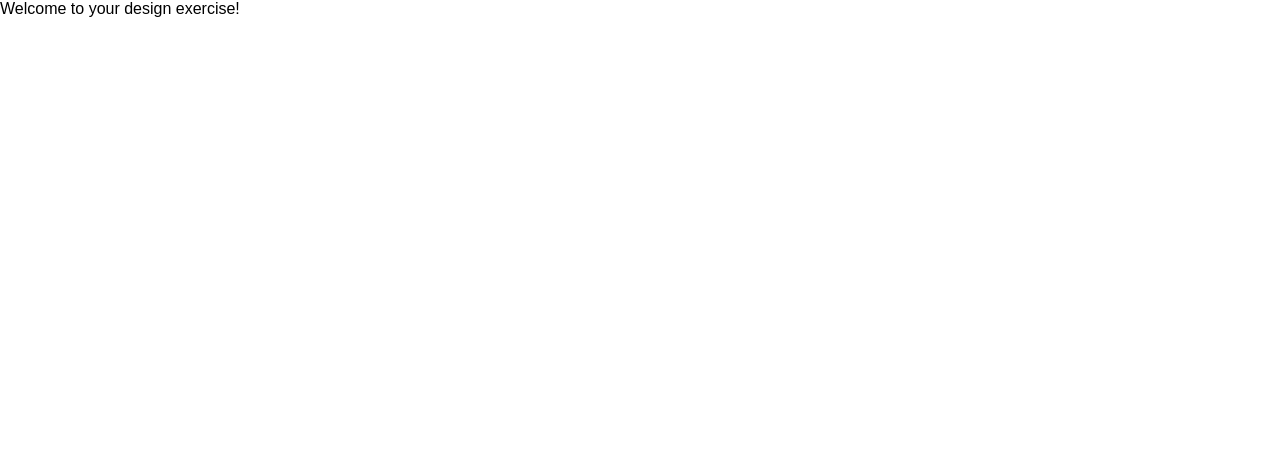
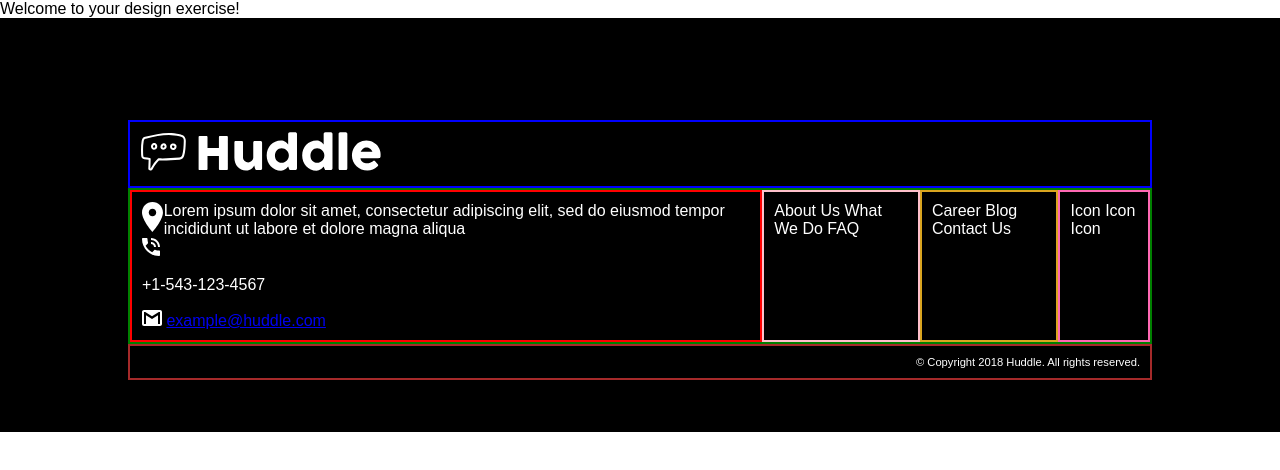
Before and after one commit to saschacollinet/design-exercise, a website built with Vite: page index.html in a window 1280 px wide. Built offline with nearby package versions, Linux system fonts and the light colour scheme.

Commit message:
add footer in index.html, add footer.css add, import in style.css, add footer.svgs

```diff
--- /dev/null
+++ b/css/footer.css
@@ -0,0 +1,63 @@
+.huddle-footer {
+  border: 2px solid black;
+  background-color: black;
+  color: #fff;
+}
+
+.huddle-footer__position {
+  width: 80vw;
+  position: relative;
+  margin: 100px auto 50px auto;
+}
+
+.huddle-footer__logo {
+  border: 2px solid blue;
+  padding: 10px;
+}
+
+.footer-content {
+  border: 2px solid green;
+  display: flex;
+  justify-content: space-around;
+}
+
+.footer-content__item1 {
+  border: 2px solid red;
+  padding: 10px;
+}
+
+.footer-location {
+  display: flex;
+}
+
+.footer-location__img {
+  width: 30px;
+  height: 30px;
+}
+
+.footer-location__adress {
+  padding: 0;
+  margin: 0;
+}
+
+.footer-content__item2 {
+  border: 2px solid pink;
+  padding: 10px;
+}
+
+.footer-content__item3 {
+  border: 2px solid goldenrod;
+  padding: 10px;
+}
+
+.footer-content__item4 {
+  border: 2px solid hotpink;
+  padding: 10px;
+}
+
+.footer-copyright {
+  border: 2px solid brown;
+  padding: 10px;
+  text-align: right;
+  font-size: 0.7rem;
+}
--- a/css/style.css
+++ b/css/style.css
@@ -1 +1,2 @@
-@import './_base.css'
+@import './_base.css';
+@import './footer.css';
--- a/index.html
+++ b/index.html
@@ -9,5 +9,44 @@
 </head>
 <body>
     Welcome to your design exercise!
+    <footer class="huddle-footer">
+        <div class="huddle-footer__position">
+            <section class="huddle-footer__logo">
+                <img class="footer-logo" src="./design/images/footer2.svg" alt="">
+            </section>
+            <section class="footer-content">
+                <div class="footer-content__item1">
+                    <div class="footer-location">
+                        <img class="footer-location__img" src="./design/images/icon-location.svg" alt="">
+                        <p class="footer-location__adress">
+                        Lorem ipsum dolor sit amet, consectetur adipiscing elit, sed do eiusmod tempor incididunt ut labore et dolore magna aliqua
+                        </p>
+                    </div>
+                    <div class="footer-phone">
+                        <img src="./design/images/icon-phone.svg" alt="">
+                        <p>
+                        +1-543-123-4567
+                        </p>
+                    </div>
+                    <div class="footer-mail">
+                        <img src="./design/images/icon-email.svg" alt="">
+                        <a href="mailto:example@huddle.com">example@huddle.com</a>
+                    </div>
+                </div>
+                <div class="footer-content__item2">
+                About Us What We Do FAQ
+                </div>
+                <div class="footer-content__item3">
+                Career Blog Contact Us
+                </div>
+                <div class="footer-content__item4">
+                Icon Icon Icon
+                </div>
+            </section>
+            <section class="footer-copyright">
+                © Copyright 2018 Huddle. All rights reserved.
+            </section>
+        </div>
+    </footer>
 </body>
 </html>
```
Also changed, not shown: design/images/footer.svg (added), design/images/footer2.svg (added).
